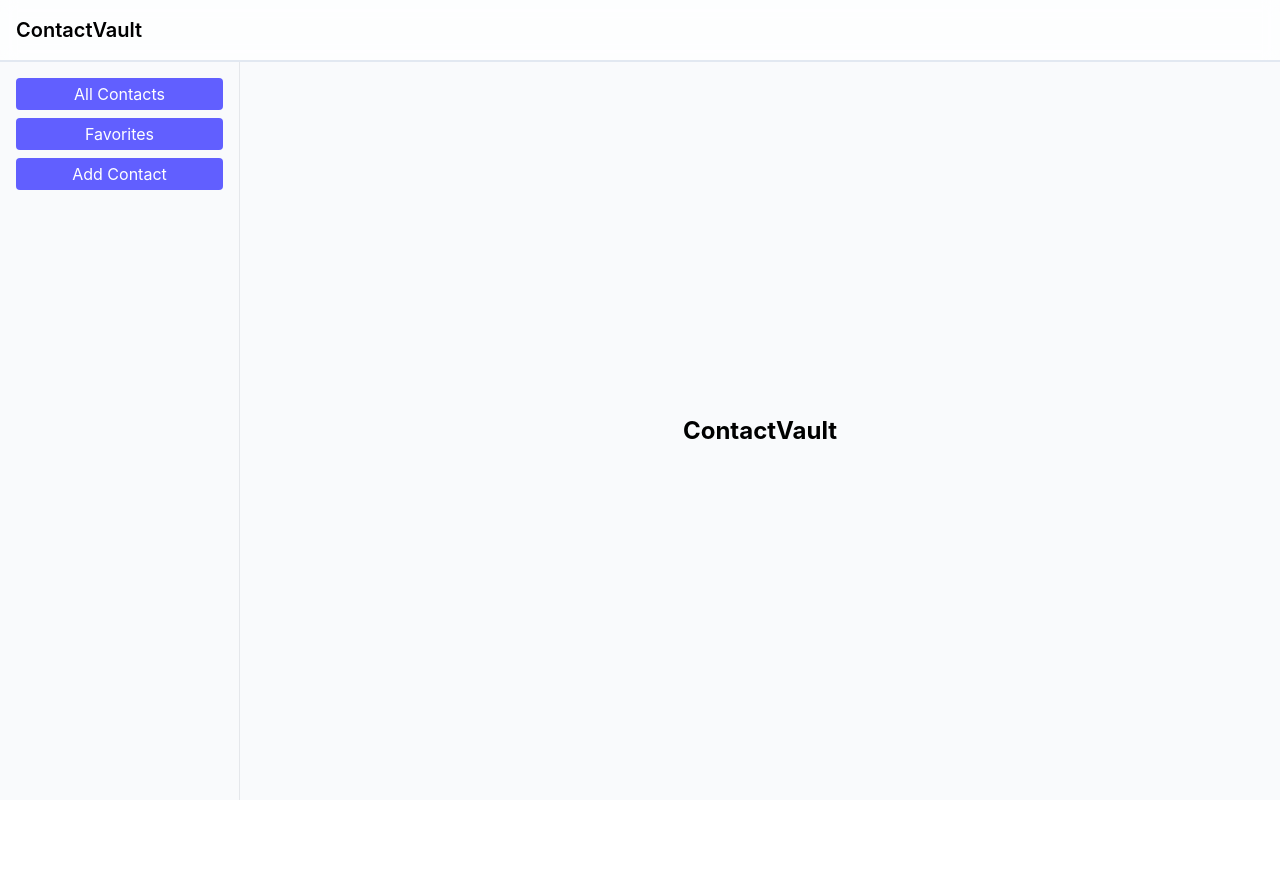
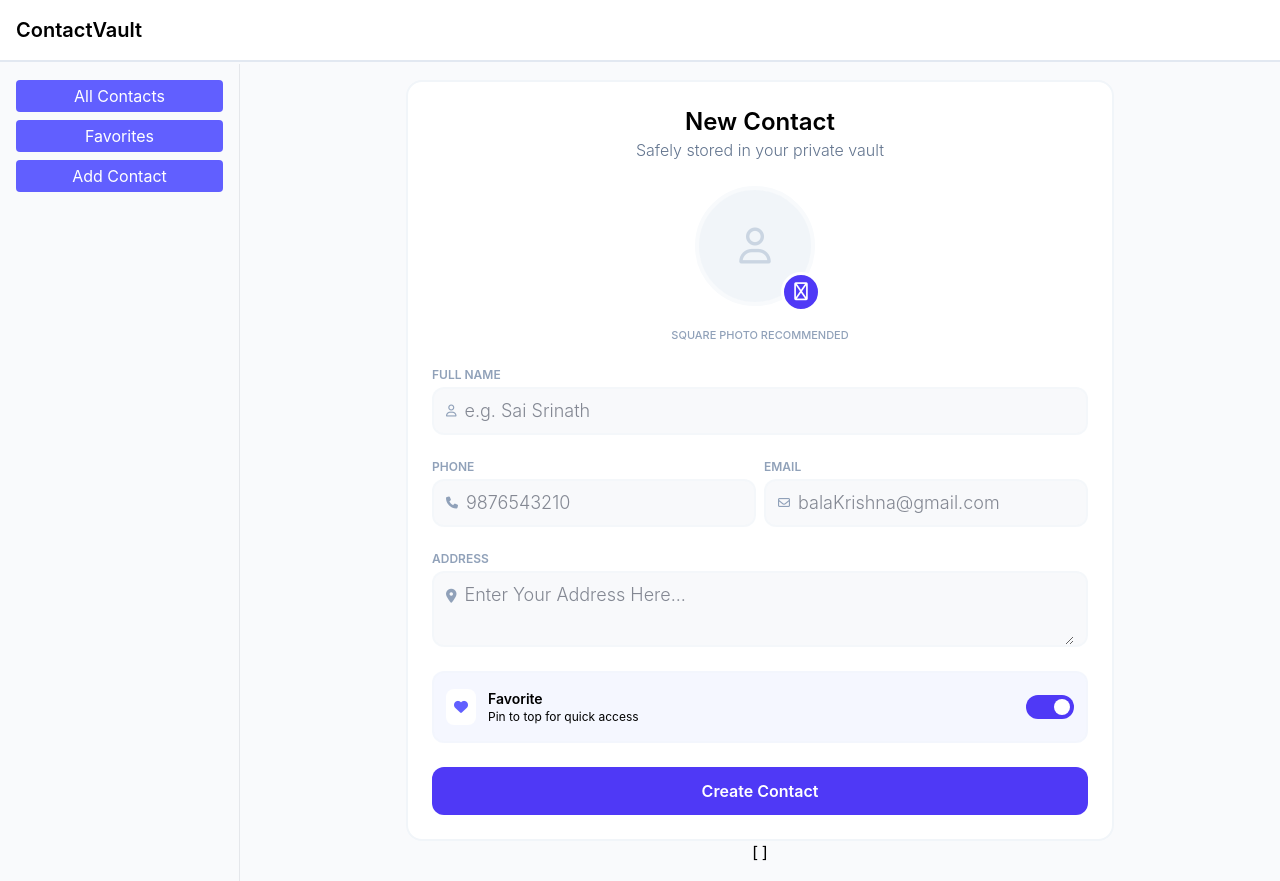
Before and after one commit to srinathj-dev/contact-vault, a React (Vite) app: page / in a window 1280 px wide. Before the commit the page ends 800 px from the top, so only its background shows below. Built offline with nearby package versions, Linux system fonts and the light colour scheme.

Commit message:
add contact layout and components are done

```diff
--- a/index.html
+++ b/index.html
@@ -9,5 +9,6 @@
   <body>
     <div id="root"></div>
     <script type="module" src="/src/main.jsx"></script>
+    <script src="https://kit.fontawesome.com/cc2553a343.js" crossorigin="anonymous"></script>
   </body>
 </html>
--- a/src/App.jsx
+++ b/src/App.jsx
@@ -3,7 +3,9 @@ import Layout from './components/Layout'
 
 const App = () => {
   return (
-    <Layout><HomePage/></Layout>
+    <Layout>
+      <HomePage/>
+    </Layout>
   )
 }
 
--- /dev/null
+++ b/src/components/AddContact.jsx
@@ -0,0 +1,112 @@
+import { useState } from "react";
+import FormInput from "./FormInput";
+
+const AddContact  =  ()=>{
+  const [name, setName]  =  useState("");
+  const [phone, setPhone]  =  useState("");
+  const [email, setEmail]  =  useState("");
+  const [address, setAddress] = useState("");
+  const [contacts, setContacts]  =  useState([]);
+  const [isSubmitted, setIsSubmitted] = useState(false);
+
+  function handleSubmit(e) {
+    e.preventDefault();
+    setIsSubmitted(true)
+    // 1. name empty check
+    if(name.trim()  === "" ){
+      return;
+    }
+
+    // 2. contact object create
+    const contact = {
+      id: crypto.randomUUID(),
+      name: name,
+      phone: phone,
+      email:  email,
+      createdAt: Date.now()
+    }
+
+    // 3. contacts lo add
+    setContacts([...contacts, contact]);
+
+    // 4. inputs clear
+    setName("")
+    setPhone("")
+    setEmail("")
+    setAddress("");
+    setIsSubmitted(false);
+  }
+  return (
+    <>
+      <div className = "flex flex-col justify-start gap-6 border-2 border-slate-100 bg-white h-full rounded-2xl p-6">
+        <div className="w-full flex flex-col items-center">
+          <h1 className="text-2xl font-semibold">New Contact</h1>
+          <p className="font-light text-slate-500">Safely stored in your private vault</p>
+        </div>
+
+        <div className="flex flex-col items-center text-xs gap-3">
+          <div className="w-[130px] h-[130px] flex relative ">
+            <div className="w-[120px] h-[120px] bg-slate-100 border-4 border-slate-50 rounded-full flex items-center justify-center hover:border-indigo-100">
+              <i className="text-4xl text-slate-300 fa-regular fa-user"></i>
+            </div>
+            <label htmlFor="imageUpload"
+              aria-label="Upload profile image"
+              className="w-10 h-10 rounded-full bg-indigo-600 border-3 border-white absolute bottom-1 right-1 flex  justify-center items-center cursor-pointer">
+              <i className="text-lg text-white fa-regular fa-camera"></i>
+              <input type="file" id="imageUpload" name="image" accept="image/*" className="hidden"/>
+            </label>
+          </div>
+
+          <p className="text-[11px] text-slate-400 font-medium font-sans">SQUARE PHOTO RECOMMENDED</p>
+        </div>
+
+        <form className = "flex flex-col gap-6 " action = "" onSubmit = {handleSubmit}>
+
+          <FormInput label="FULL NAME" id="full_name" name="full_name" type="text" placeholder="e.g. Sai Srinath"
+          icon="text-[12px] fa-regular fa-user" value={name} onChange={setName} isSubmitted={isSubmitted}/>
+
+          <div className="flex flex-col lg:flex-row lg:flex-basis gap-2 w-full">
+            <FormInput label="PHONE" id="mobile_no" name="mobile_no" type="tel" placeholder="9876543210"
+            icon="text-[12px] fa-solid fa-phone" value={phone} onChange={setPhone}/>
+
+            <FormInput label="EMAIL" id="email" name="email" type="email" placeholder="balaKrishna@gmail.com"
+            icon="text-[12px] fa-regular fa-envelope" value={email} onChange={setEmail}/>
+          </div>
+
+          <label htmlFor="address" className="input-label">ADDRESS
+            <div className = "input-container" >
+              <span className="h-full flex flex-start pt-4"><i className="text-[14px] fa-solid fa-location-dot"></i></span>
+              <textarea  name="address"  placeholder="Enter Your Address Here..." id="address"
+                className = "w-full input-primary" onChange = {(e) => setName(e.target.value)} >
+              </textarea>
+            </div>
+          </label>
+
+          <div className = "flex items-center gap-2 px-3 rounded-xl border-2 bg-indigo-300/10 border-slate-100/40 justify-between py-4" >
+            <div className="flex">
+              <span className="flex flex-center justify-center items-center bg-white p-2 rounded-lg"><i className="text-[14px] fa-solid fa-heart text-indigo-500"></i></span>
+              <div className="flex flex-col px-3"><h2 className="text-sm font-semibold">Favorite</h2><p className="text-xs">Pin to top for quick access</p></div>
+            </div>
+
+            <label htmlFor="favButton" className="w-12 h-6 bg-indigo-600 rounded-2xl relative">
+              <input type="checkbox" className="hidden"  id="favButton"/>
+              <div className="absolute top-1 left-1 w-4 h-4 bg-white rounded-full transition-transform translate-x-6"></div>
+            </label>
+          </div>
+
+          <button type = "submit"
+            className = "p-3 rounded-xl bg-indigo-600 font-semibold text-white backdrop-blur-3xl text-nowrap cursor-pointer">
+            Create Contact
+          </button>
+
+        </form>
+
+      </div>
+      <div>
+        <pre>{JSON.stringify(contacts, null, 2)}</pre>
+      </div>
+    </>
+  )
+}
+
+export default AddContact
--- /dev/null
+++ b/src/components/FormInput.jsx
@@ -0,0 +1,20 @@
+const FormInput = (props) => {
+
+  return (
+    <label htmlFor={props.id} className="input-label">{props.label}
+      <div className={props.isSubmitted && props.value.trim() === "" ? "alert-input-container" : "input-container"}  >
+        <i className= {props.icon}></i>
+        <input
+        value = {props.value}
+        type ={props.type}
+        name = {props.type}
+        placeholder={props.placeholder}
+        id={props.id}
+        className = "input-primary"
+        onChange = {(e) => props.onChange(e.target.value)} />
+      </div>
+    </label>
+  )
+}
+
+export default FormInput
--- a/src/components/Header.jsx
+++ b/src/components/Header.jsx
@@ -1,6 +1,6 @@
 const Header = () => {
   return (
-    <header className="w-screen bg-white/70 backdrop-blur border-b-2 border-[#e2e8f1] p-4 sticky top-0 z-10"><h1 className=" text-xl font-semibold">ContactVault</h1></header>
+    <header className="w-screen bg-white/90 backdrop-blur border-b-2 border-[#e2e8f1] p-4 fixed top-0 z-10"><h1 className=" text-xl font-semibold">ContactVault</h1></header>
   )
 }
 
--- a/src/components/Layout.jsx
+++ b/src/components/Layout.jsx
@@ -3,14 +3,14 @@ import Sidebar from './Sidebar'
 
 const Layout = ({ children }) => {
   return (
-    <div className="h-dvh flex flex-col bg-[#f9fafc]">
+    <div className="flex flex-col bg-[#f9fafc]">
       <div>
         <Header />
       </div>
-      <div className="flex flex-1">
+      <div className="flex flex-1 mt-16">
 
         <Sidebar />
-        <main className=" flex flex-1 justify-center items-center ">
+        <main className=" flex flex-col flex-1 justify-start items-center p-4 ">
           { children }
         </main>
       </div>
--- a/src/index.css
+++ b/src/index.css
@@ -10,4 +10,24 @@
     @apply bg-primary text-white p-1 px-3 rounded-sm font-brand transition-all duration-500 ease-in-out;
     @apply hover:bg-blue-700 active:scale-95;
   }
+
+  .input-primary{
+    @apply py-2 outline-none text-nowrap text-lg font-light text-slate-900;
+  }
+
+  .input-label{
+    @apply flex flex-col text-slate-400 text-xs font-semibold gap-1;
+  }
+
+  .input-container{
+    @apply flex items-center gap-2 px-3 rounded-xl border-2 bg-slate-200/25 border-slate-100/40;
+    @apply focus-within:border-indigo-500 focus-within:ring-1 focus-within:ring-indigo-500 focus-within:ring-inset;
+    @apply transition-[border-color,box-shadow] duration-500 ease-out;
+  }
+
+  .alert-input-container{
+    @apply flex items-center gap-2 px-3 rounded-xl border-2 bg-slate-200/25 border-red-500/40;
+    @apply focus-within:border-indigo-500 focus-within:ring-1 focus-within:ring-indigo-500 focus-within:ring-inset;
+    @apply transition-[border-color,box-shadow] duration-500 ease-out;
+  }
 }
--- a/src/pages/HomePage.jsx
+++ b/src/pages/HomePage.jsx
@@ -1,8 +1,9 @@
+
+import AddContact from "../components/AddContact";
+
 const HomePage = () => {
   return (
-
-      <h1 className="text-2xl font-bold">ContactVault</h1>
-
+      <AddContact />
   )
 }
 
```
